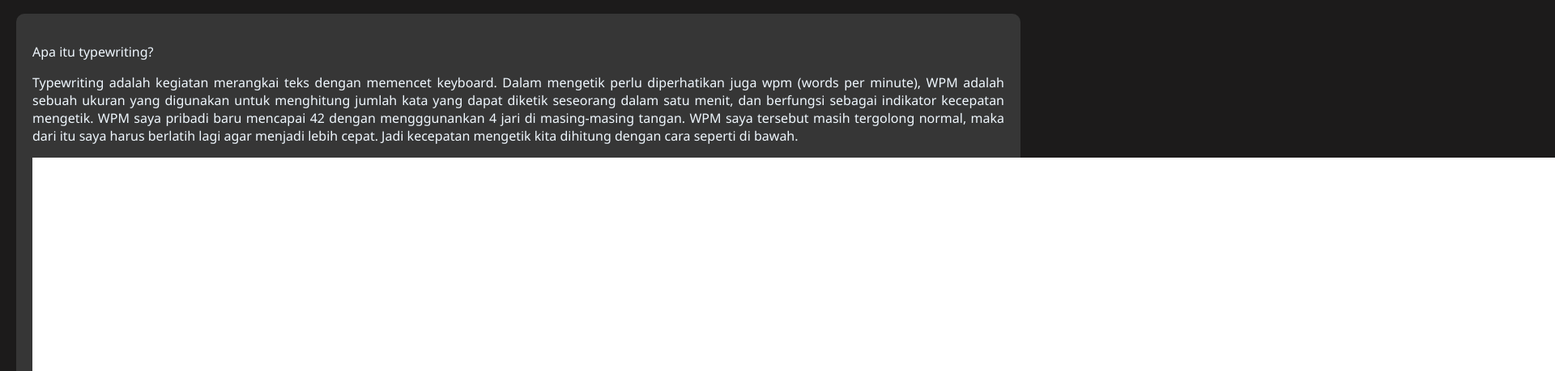
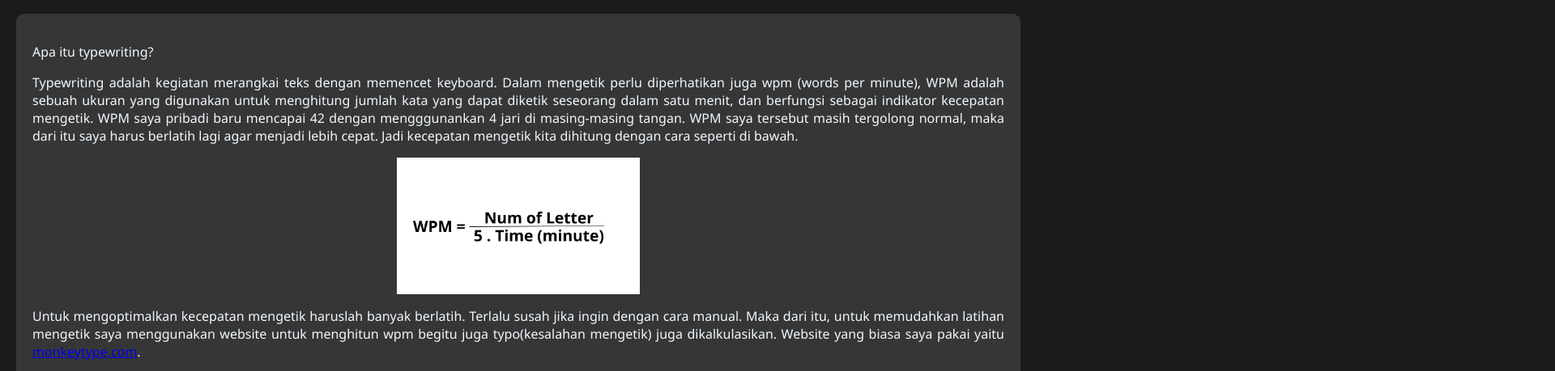
Before and after one commit to Maleka0809/tugas_pweb_Maleka_189, a plain HTML site: page index.html in a window 1280 px wide. Shown: the part 152-611 px from the top of the page at 81% size, 1920 px wide, since content can reach past the window. Drawn offline with Linux system fonts and the light colour scheme.

Commit message:
Update inicssnya.css

```diff
--- a/inicssnya.css
+++ b/inicssnya.css
@@ -56,6 +56,9 @@ form {
 }
 
 .gambar_1 {
+     max-width: 300px;
+    max-height: 400px;
+    width: auto;
     height: auto;
     display: block;
     margin: 0 auto;
```
